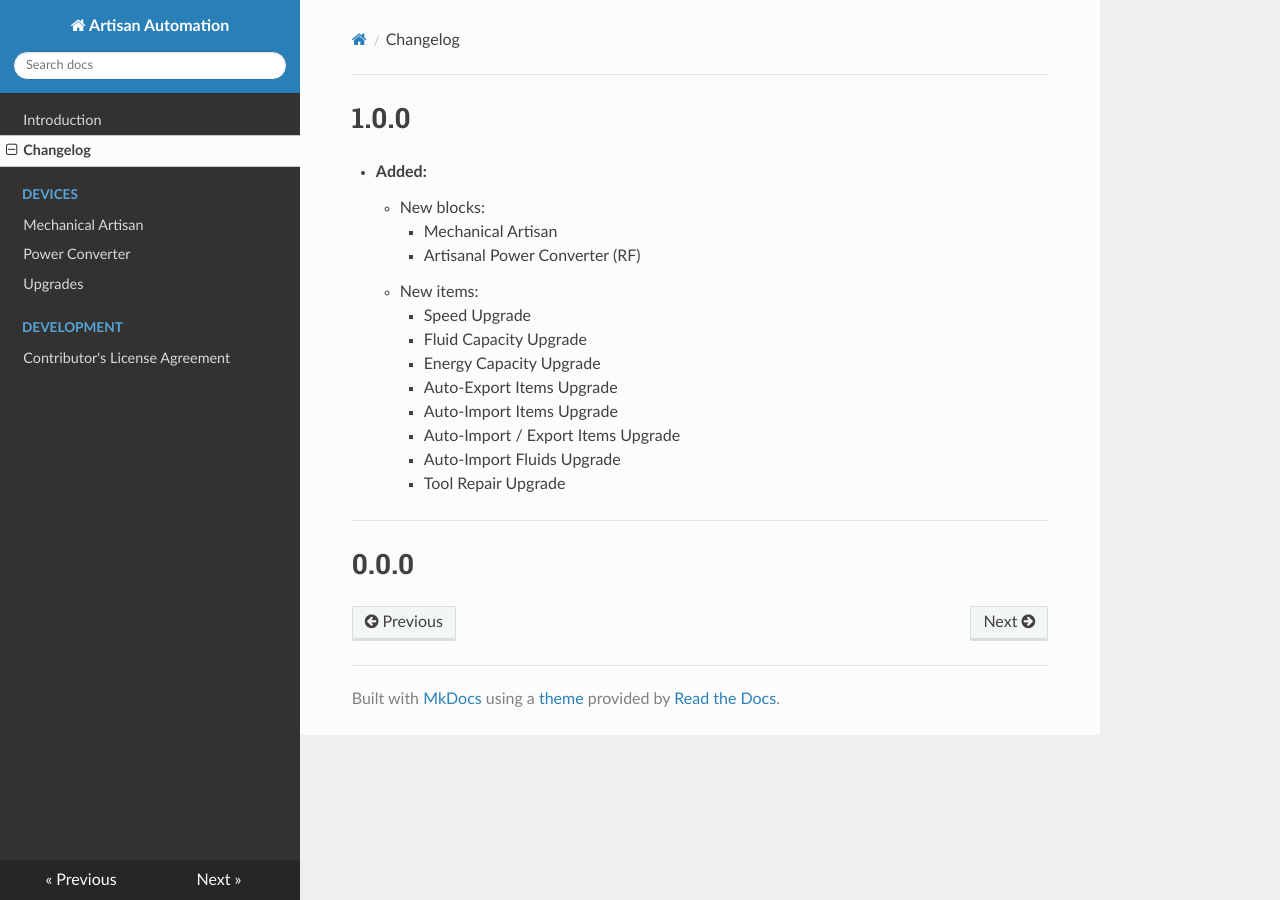
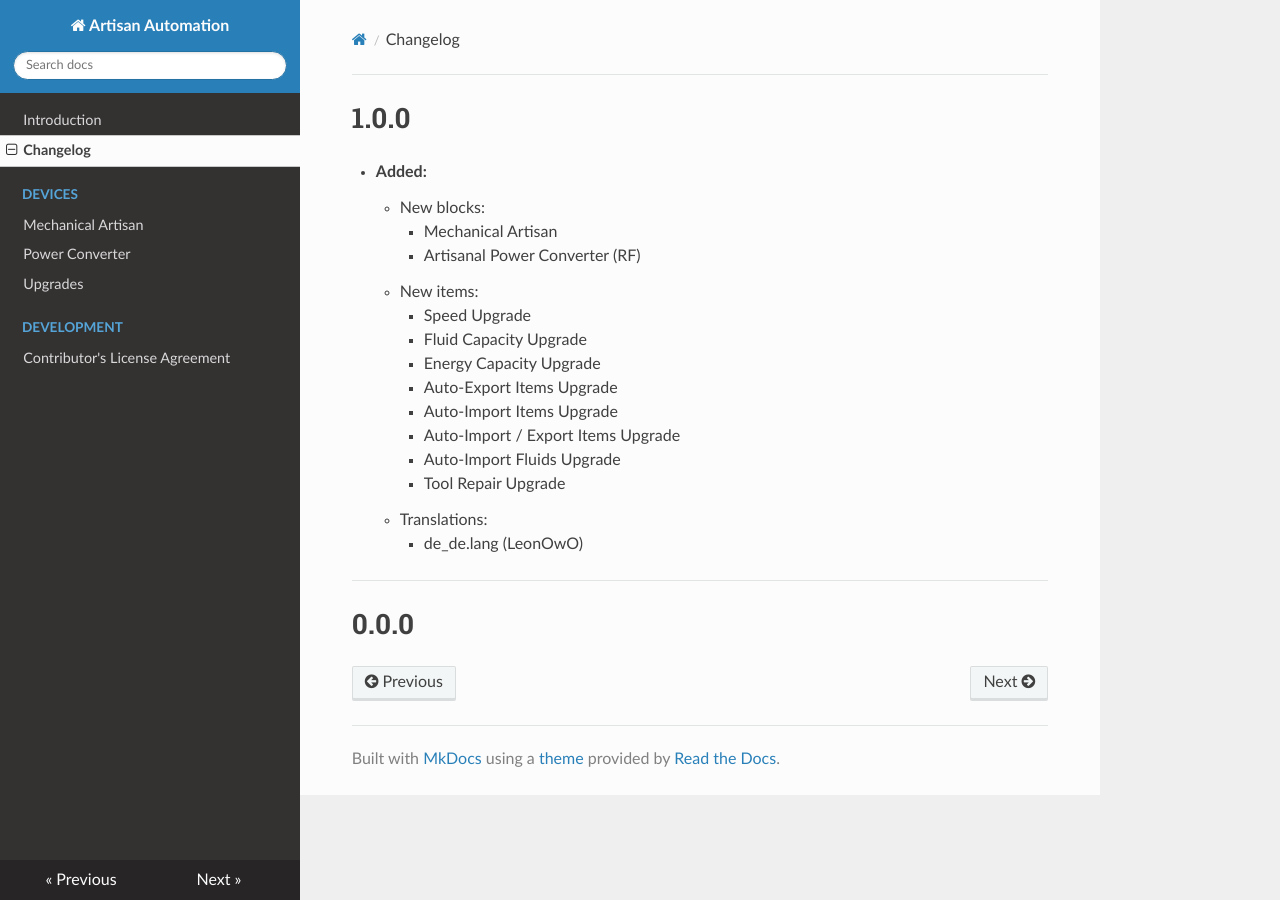
Before and after one commit to codetaylor/artisan-automation-1.12, an MkDocs documentation site: the page built from docs/changelog.md, in a window 1280 px wide. Built offline with MkDocs 1.6.1, drawn with Linux system fonts in a browser that asks for light colours; nearby versions of some CDN libraries.

Commit message:
Add de_de.lang

```diff
--- a/docs/changelog.md
+++ b/docs/changelog.md
@@ -13,6 +13,8 @@
         * Auto-Import / Export Items Upgrade
         * Auto-Import Fluids Upgrade
         * Tool Repair Upgrade
+    * Translations:
+        * de_de.lang (LeonOwO)
 
 ---
 
```
Also changed, not shown: 1 other file.
